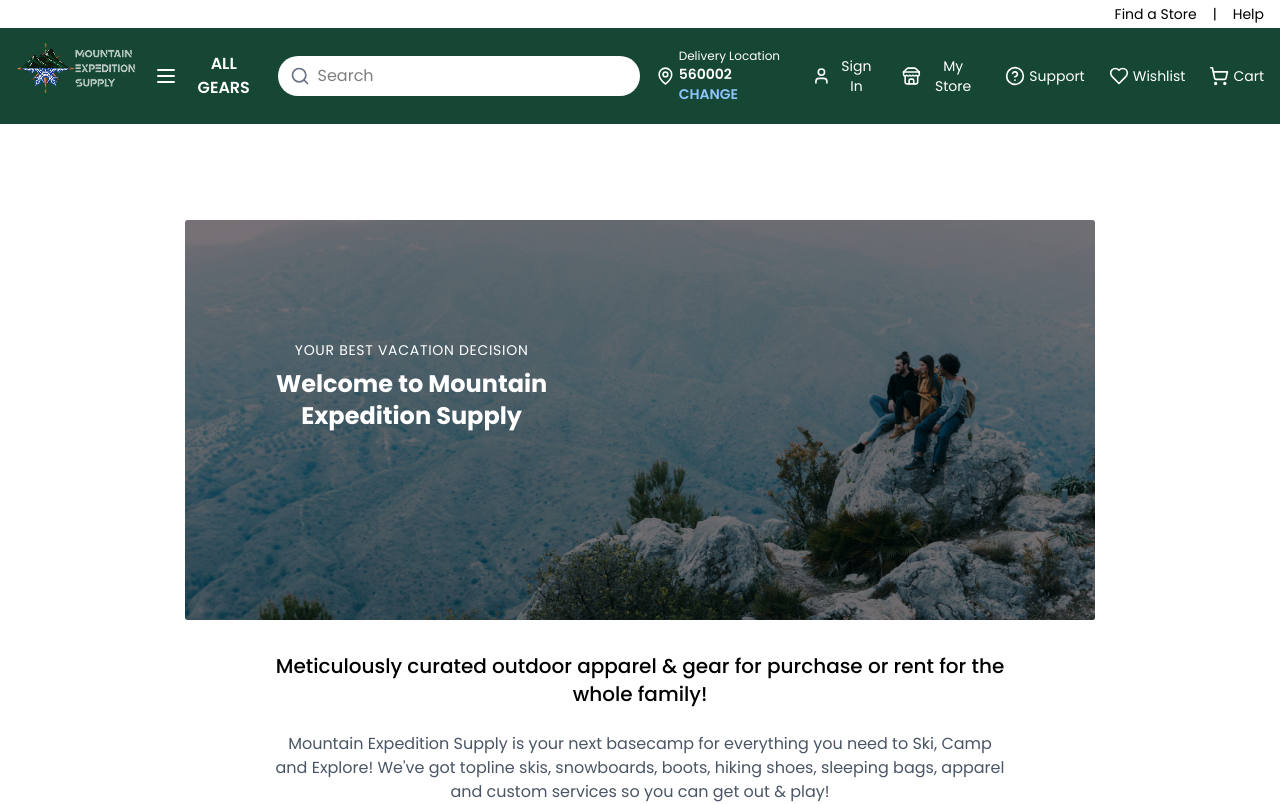
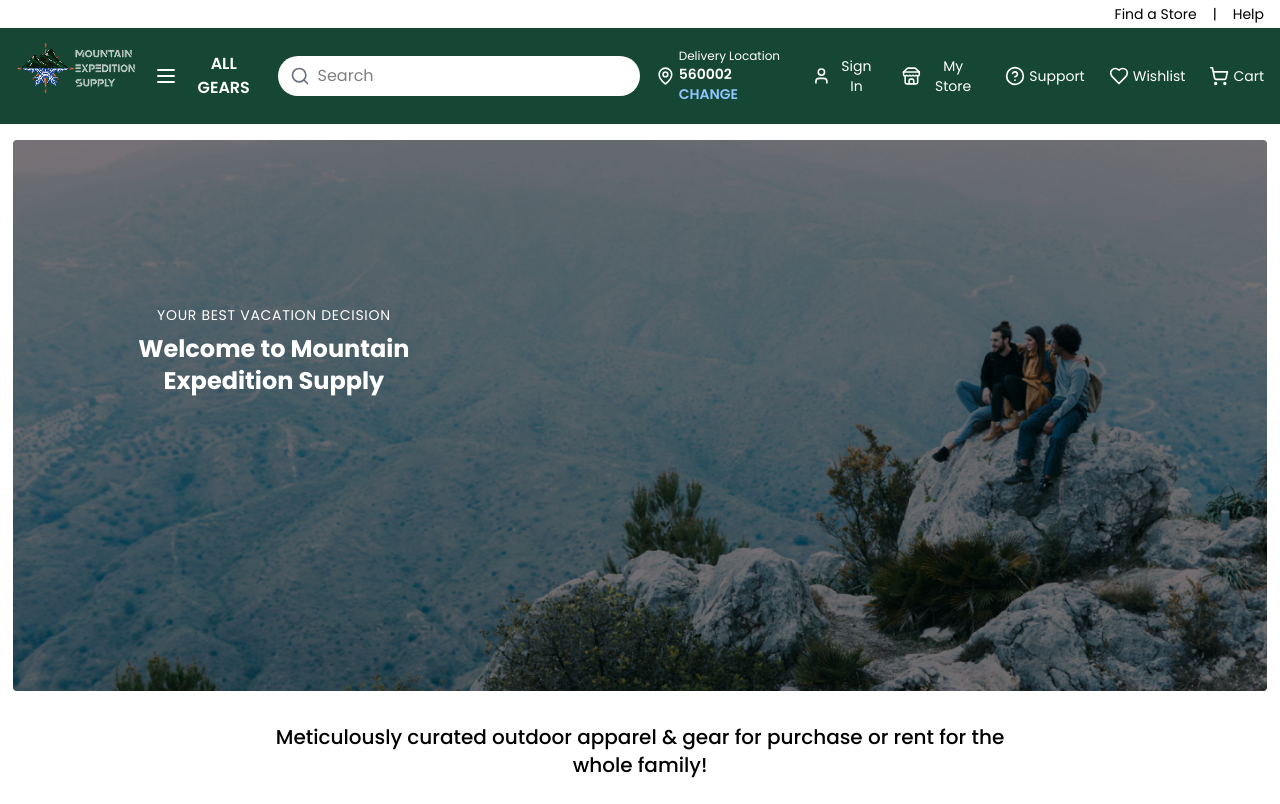
Before and after one commit to arkorty/mes, a React (Vite) app in the folder MES-client/: page / in a window 1280 px wide. Shown: the top 804 px of the page. Built offline with nearby package versions, Linux system fonts and the light colour scheme.

Commit message:
fix: fixed hero sec width

```diff
--- a/MES-client/src/components/Home/Hero.tsx
+++ b/MES-client/src/components/Home/Hero.tsx
@@ -2,11 +2,11 @@ import homeImg from "../../assets/homeImg.png";
 
 const Hero = () => {
   return (
-    <div>
-         <div className="flex flex-col items-center">
+    <div className="container min-h-screen mx-auto  w-full  ">
+         <div className="flex flex-col   mx-auto  ">
           {/* Image Container */}
-          <div>
-            <div className="w-full h-[400px] mb-8 relative">
+          <div className=" lg:w-[98%] mx-auto ">
+            <div className="w-full  h- [400px] mb-8 relative">
               <img
                 src={homeImg}
                 alt="Mountain expedition"
--- a/MES-client/src/components/custom/Layout.tsx
+++ b/MES-client/src/components/custom/Layout.tsx
@@ -6,9 +6,9 @@ export default function Layout() {
   return (
     <div>
       <Header/>
-    <main className=' py-12 overflow-auto'>
+    <main className=' overflow-auto'>
 
-      <div className=' py-12'>
+      <div className=' py-4 12'>
         <Outlet/>
       </div>
 
```
